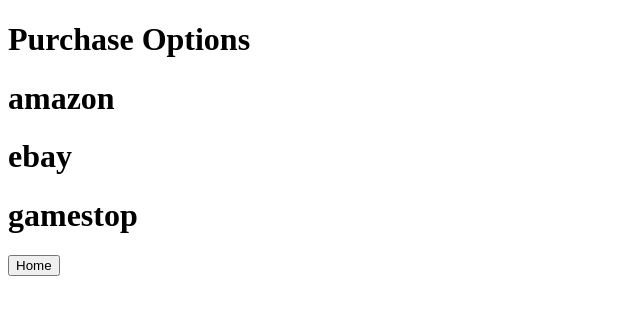
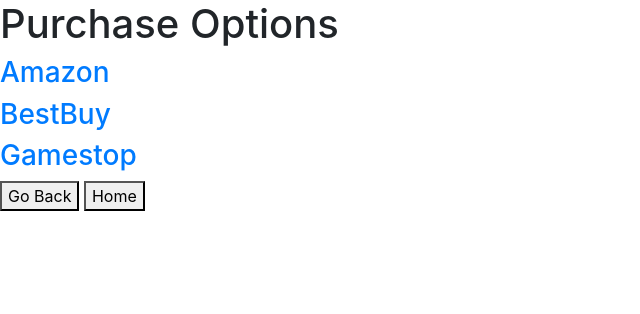
Before and after one commit to mis046/COGS121_SP19_MS-ZL-TC-XD, a website: page ms2_src_skeleton/static_files/buy.html in a window 1280 px wide. Shown: the whole page, without its empty margins (0-640 px from the left). Drawn offline with nearby package versions, Linux system fonts and the light colour scheme.

Commit message:
go back buttons and bootstrap

```diff
--- a/ms2_src_skeleton/static_files/buy.html
+++ b/ms2_src_skeleton/static_files/buy.html
@@ -2,12 +2,22 @@
 <html>
 <head>
     <title>Firefrog</title>
+
+    <!-- Required meta tags -->
+    <meta charset="utf-8">
+    <meta name="viewport" content="width=device-width, initial-scale=1, shrink-to-fit=no">
+
+    <!-- Bootstrap CSS -->
+    <link rel="stylesheet" href="https://stackpath.bootstrapcdn.com/bootstrap/4.3.1/css/bootstrap.min.css" integrity="sha384-ggOyR0iXCbMQv3Xipma34MD+dH/1fQ784/j6cY/iJTQUOhcWr7x9JvoRxT2MZw1T" crossorigin="anonymous">
+
+    <script src="js/functions.js"></script>
 </head>
 <body>
     <h1>Purchase Options</h1>
-    <h1>amazon</h1>
-    <h1>ebay</h1>
-    <h1>gamestop</h1>
+    <h3><a href="https://www.amazon.com">Amazon</a></h3>
+    <h3><a href="https://www.bestbuy.com">BestBuy</a></h3>
+    <h3><a href="https://www.gamestop.com">Gamestop</a></h3>
+    <button onclick="goBack()">Go Back</button>
     <button onclick="window.location.href = '/'">Home</button>
 </body>
 </html>
--- /dev/null
+++ b/ms2_src_skeleton/static_files/js/functions.js
@@ -0,0 +1,3 @@
+function goBack() {
+    window.history.back();
+}
```
Also changed, not shown: ms2_src_skeleton/static_files/child_info.html (+11 -0 lines), ms2_src_skeleton/static_files/game_info.html (+11 -1 lines), ms2_src_skeleton/static_files/game_rec.html (+14 -3 lines), ms2_src_skeleton/static_files/index.html (+11 -0 lines).
